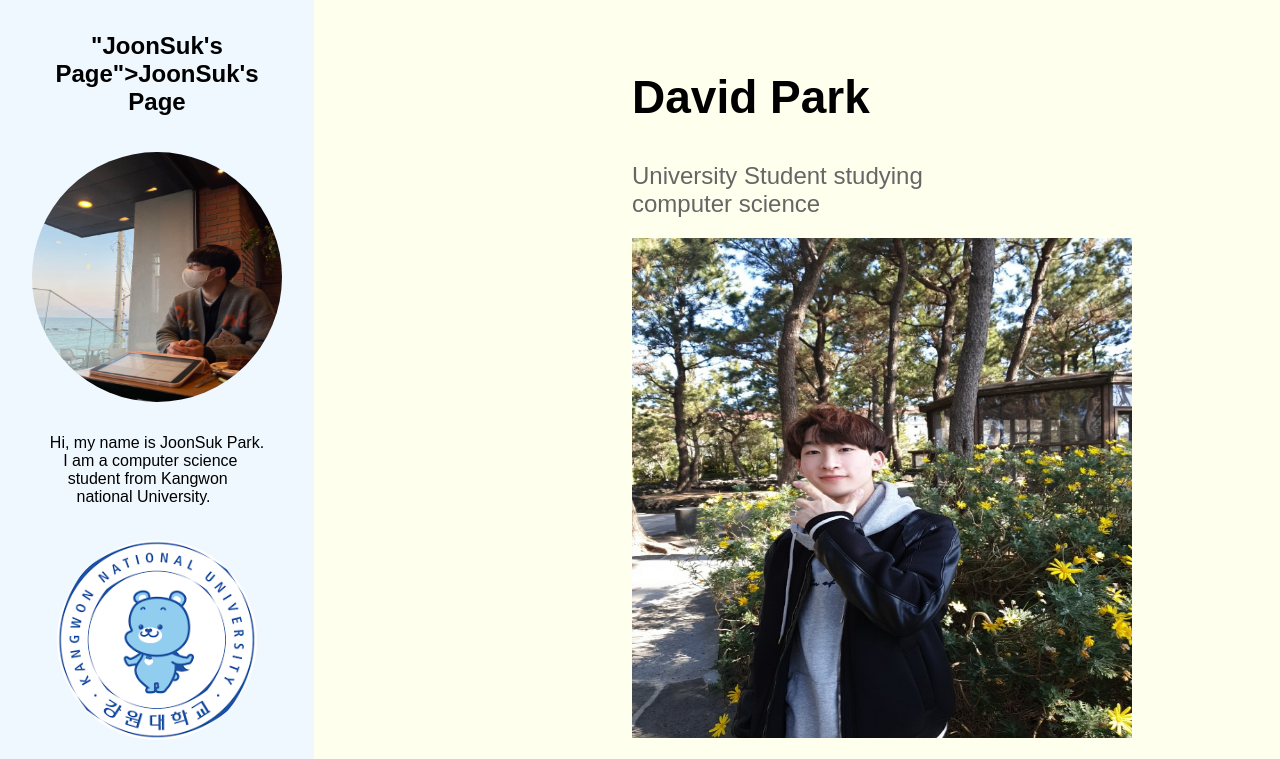
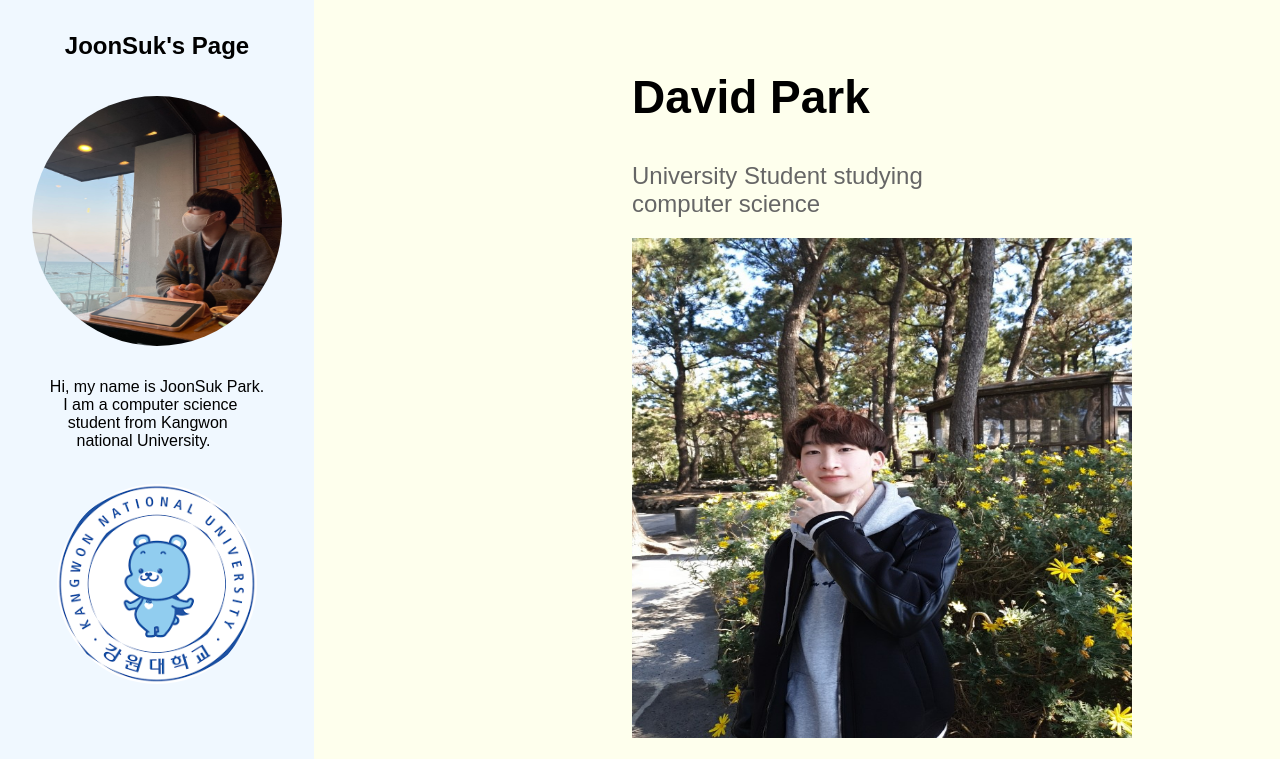
Before and after one commit to ProgrammerDavid1/Personal-Homepage, a plain HTML site: page index.html in a window 1280 px wide. Shown: the top 759 px of the page. Drawn offline with nearby package versions, Linux system fonts and the light colour scheme.

Commit message:
second commit

```diff
--- a/index.html
+++ b/index.html
@@ -10,7 +10,7 @@
 
 <body>
     <div class="sidebar">
-        <h1 id="JoonSuk's Page">"JoonSuk's Page">JoonSuk's Page</h1>
+        <h1 id="JoonSuk's Page">JoonSuk's Page</h1>
         <br>
         <br>
         <img src="나만의 홈페이지 이용 사진.jpg" alt="My Image" class="profile-image">
```
